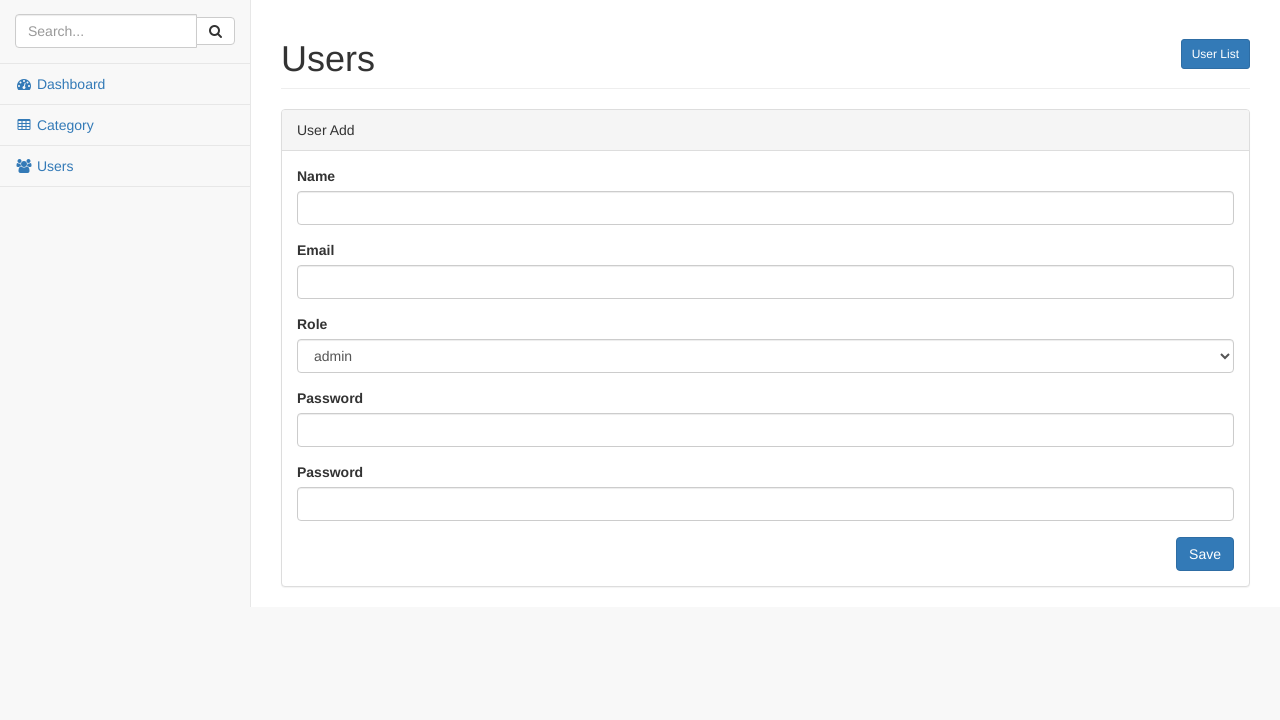
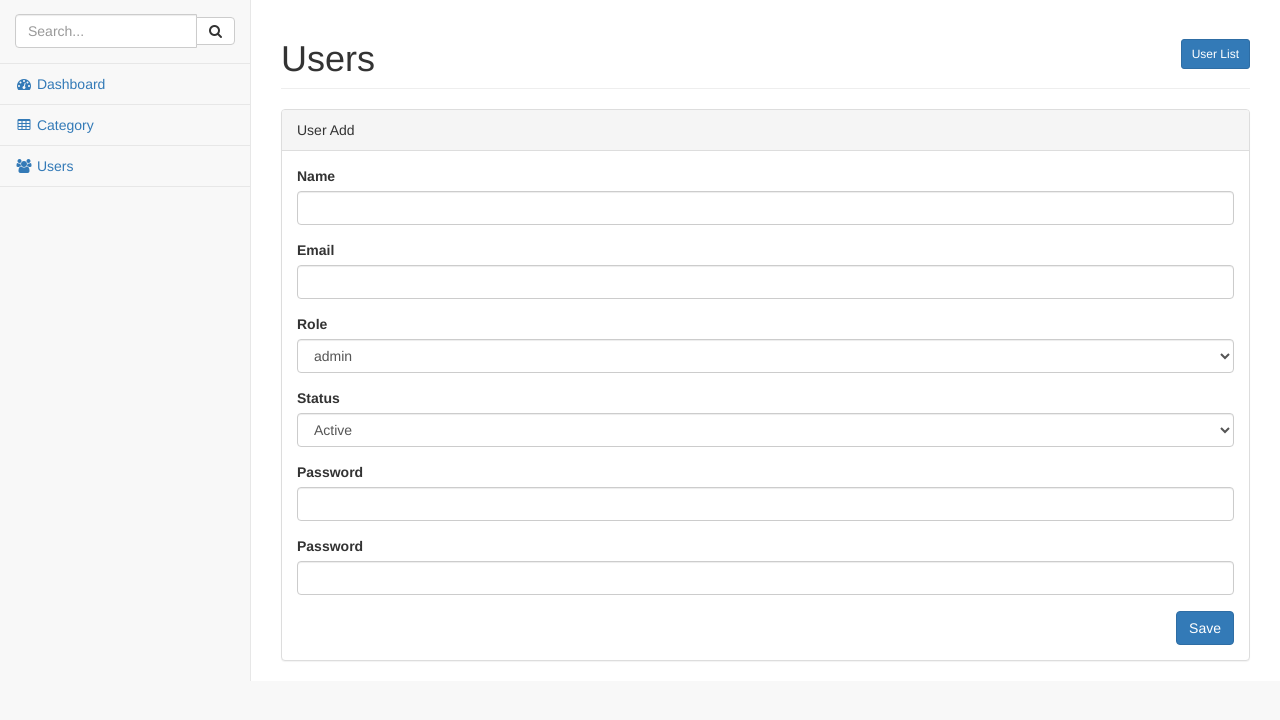
Before and after one commit to fahadali06/FABlog, a Laravel app: template resources/views/admin/Users/add.blade.php in a window 1280 px wide. Shown: the part 52-772 px from the top of the page. Run offline with Laravel 8, Linux system fonts and the light colour scheme; the template is opened without the code that fills it: most values are stand-ins (such as "Sample title", 1, 10 or a date in 2020); some libraries are stand-ins or nearby versions.

Commit message:
more changes in whole project

```diff
--- a/app/Http/Controllers/MenuController.php
+++ b/app/Http/Controllers/MenuController.php
@@ -45,7 +45,7 @@ class MenuController extends Controller {
         $search = Input::get('search');
         $search = $search['value'];
         if ($search && $search != "") {
-            $category = Menu::select('menu.id', 'menu.title', DB::raw('DATE_FORMAT(menu.created_at, "%d-%m-%Y %H:%i:%s") as created_date'), DB::raw('DATE_FORMAT(menu.updated_at, "%d-%m-%Y %H:%i:%s") as updated_date'))
+            $category = Menu::select('menu.id', 'menu.title', DB::raw('DATE_FORMAT(menu.created_at, "%d-%m-%Y %H:%i:%s") as created_date'), DB::raw('DATE_FORMAT(menu.updated_at, "%d-%m-%Y %H:%i:%s") as updated_date'), 'menu.status')
                     ->join('user_menu', function($join){
                         $join->on('user_menu.menu_id', '=', 'menu.id');
                     })
@@ -62,7 +62,7 @@ class MenuController extends Controller {
             $recordsTotalSearch = count($category);
             $recordsFilteredSearch = count($category);
         } else {
-            $category = Menu::select('menu.id', 'menu.title', DB::raw('DATE_FORMAT(user_menu.created_at, "%d-%m-%Y %H:%i:%s") as created_date'), DB::raw('DATE_FORMAT(user_menu.updated_at, "%d-%m-%Y %H:%i:%s") as updated_date'))
+            $category = Menu::select('menu.id', 'menu.title', DB::raw('DATE_FORMAT(user_menu.created_at, "%d-%m-%Y %H:%i:%s") as created_date'), DB::raw('DATE_FORMAT(user_menu.updated_at, "%d-%m-%Y %H:%i:%s") as updated_date'), 'menu.status')
                     ->join('user_menu', function($join){
                         $join->on('user_menu.menu_id', '=', 'menu.id');
                     })
--- a/app/Http/Controllers/UsersController.php
+++ b/app/Http/Controllers/UsersController.php
@@ -45,7 +45,7 @@ class UsersController extends Controller {
         $search = Input::get('search');
         $search = $search['value'];
         if ($search && $search != "") {
-            $category = User::select('roles.id as role_id', 'roles.title', 'users.id', 'users.name', DB::raw('DATE_FORMAT(users.created_at, "%d-%m-%Y %H:%i:%s") as created_date'), DB::raw('DATE_FORMAT(users.updated_at, "%d-%m-%Y %H:%i:%s") as updated_date'))
+            $category = User::select('roles.id as role_id', 'roles.title', 'users.id', 'users.name', DB::raw('DATE_FORMAT(users.created_at, "%d-%m-%Y %H:%i:%s") as created_date'), DB::raw('DATE_FORMAT(users.updated_at, "%d-%m-%Y %H:%i:%s") as updated_date'),DB::raw('(CASE WHEN (users.status = "Yes") THEN "Active" ELSE "Inactive" END) as status'))
                     ->join('roles', function($join) {
                         $join->on('roles.id', '=', 'users.role_id');
                     })
@@ -62,7 +62,7 @@ class UsersController extends Controller {
             $recordsTotalSearch = count($category);
             $recordsFilteredSearch = count($category);
         } else {
-            $category = User::select('roles.id as role_id', 'roles.title', 'users.id', 'users.name', DB::raw('DATE_FORMAT(users.created_at, "%d-%m-%Y %H:%i:%s") as created_date'), DB::raw('DATE_FORMAT(users.updated_at, "%d-%m-%Y %H:%i:%s") as updated_date'))
+            $category = User::select('roles.id as role_id', 'roles.title', 'users.id', 'users.name', DB::raw('DATE_FORMAT(users.created_at, "%d-%m-%Y %H:%i:%s") as created_date'), DB::raw('DATE_FORMAT(users.updated_at, "%d-%m-%Y %H:%i:%s") as updated_date'),DB::raw('(CASE WHEN (users.status = "Yes") THEN "Active" ELSE "Inactive" END) as status'))
                     ->join('roles', function($join) {
                         $join->on('roles.id', '=', 'users.role_id');
                     })
@@ -124,6 +124,7 @@ class UsersController extends Controller {
         $user->name = $request->name;
         $user->email = $request->email;
         $user->role_id = $request->role_id;
+        $user->status = $request->status;
         $user->password = bcrypt($request->password);
         $user->save();
         return redirect('admin/user/management');
@@ -175,6 +176,7 @@ class UsersController extends Controller {
         $user->name = $request->name;
         $user->email = $request->email;
         $user->role_id = $request->role_id;
+        $user->status = $request->status;
         $user->password = bcrypt($request->password);
         $user->save();
         return redirect('admin/user/management');
--- a/resources/views/admin/Users/add.blade.php
+++ b/resources/views/admin/Users/add.blade.php
@@ -47,6 +47,11 @@
                             <strong>{{ $errors->first('role_id') }}</strong>
                         </span>
                         @endif
+                    </div>
+
+                    <div class="form-group">
+                        {{ Form::label('status', 'Status') }}
+                        {{ Form::select('status', ['Yes' => 'Active', 'No' => 'Inactive'], null, ['class' => 'form-control']) }}
                     </div>
 
                     <div class="form-group{{ $errors->has('password') ? ' has-error' : '' }}">
--- a/resources/views/admin/Users/edit.blade.php
+++ b/resources/views/admin/Users/edit.blade.php
@@ -47,6 +47,11 @@
                             <strong>{{ $errors->first('role_id') }}</strong>
                         </span>
                         @endif
+                    </div>
+
+                    <div class="form-group">
+                        {{ Form::label('status', 'Status') }}
+                        {{ Form::select('status', ['Yes' => 'Active', 'No' => 'Inactive'], $user->status, ['class' => 'form-control']) }}
                     </div>
 
                     <div class="form-group{{ $errors->has('password') ? ' has-error' : '' }}">
--- a/resources/views/admin/Users/index.blade.php
+++ b/resources/views/admin/Users/index.blade.php
@@ -53,6 +53,7 @@
                                 <th>ID</th>
                                 <th>Name</th>
                                 <th>Role</th>
+                                <th>Status</th>
                                 <th>Created at</th>
                                 <th>Updated at</th>
                                 <th>Action</th>
@@ -221,6 +222,7 @@
                 {"data": "id"},
                 {"data": "name"},
                 {"data": "title"},
+                {"data": "status"},
                 {"data": "created_date"},
                 {"data": "updated_date"},
                 {"data": "action"},
```
Also changed, not shown: app/Http/Controllers/BlogCategoryController.php (+4 -3 lines), app/Http/Controllers/BlogsController.php (+4 -3 lines), resources/views/admin/blogs/blog/index.blade.php (+11 -0 lines), resources/views/admin/blogs/category/index.blade.php (+11 -0 lines), tests/UserTest.php (added, +18 -0 lines), database/migrations/2014_10_12_000000_create_users_table.php, database/migrations/2017_08_10_113921_create_blog_category_table.php, database/migrations/2017_08_10_114713_create_blogs_table.php, database/migrations/2017_08_18_104746_create_menu_table.php.
